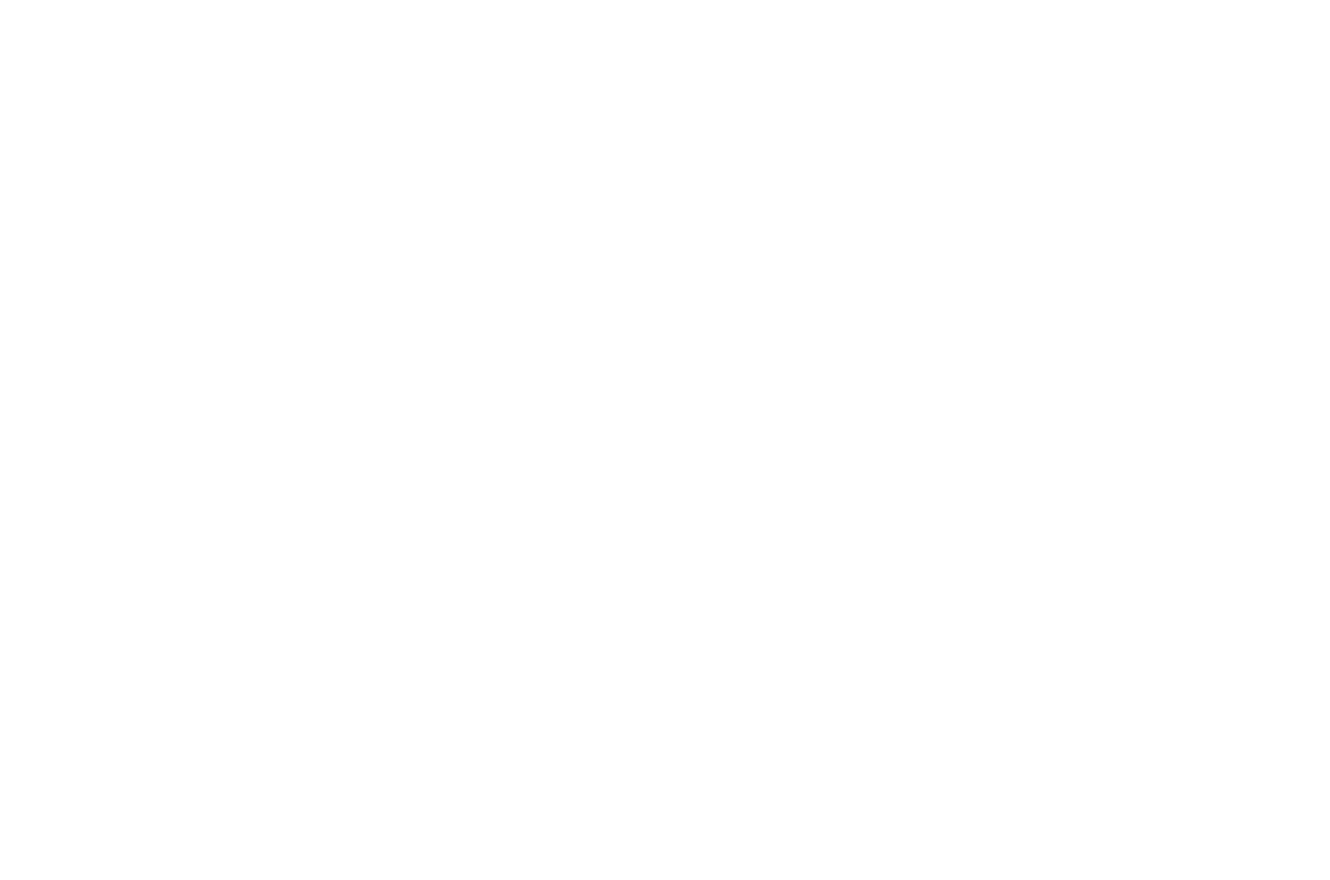
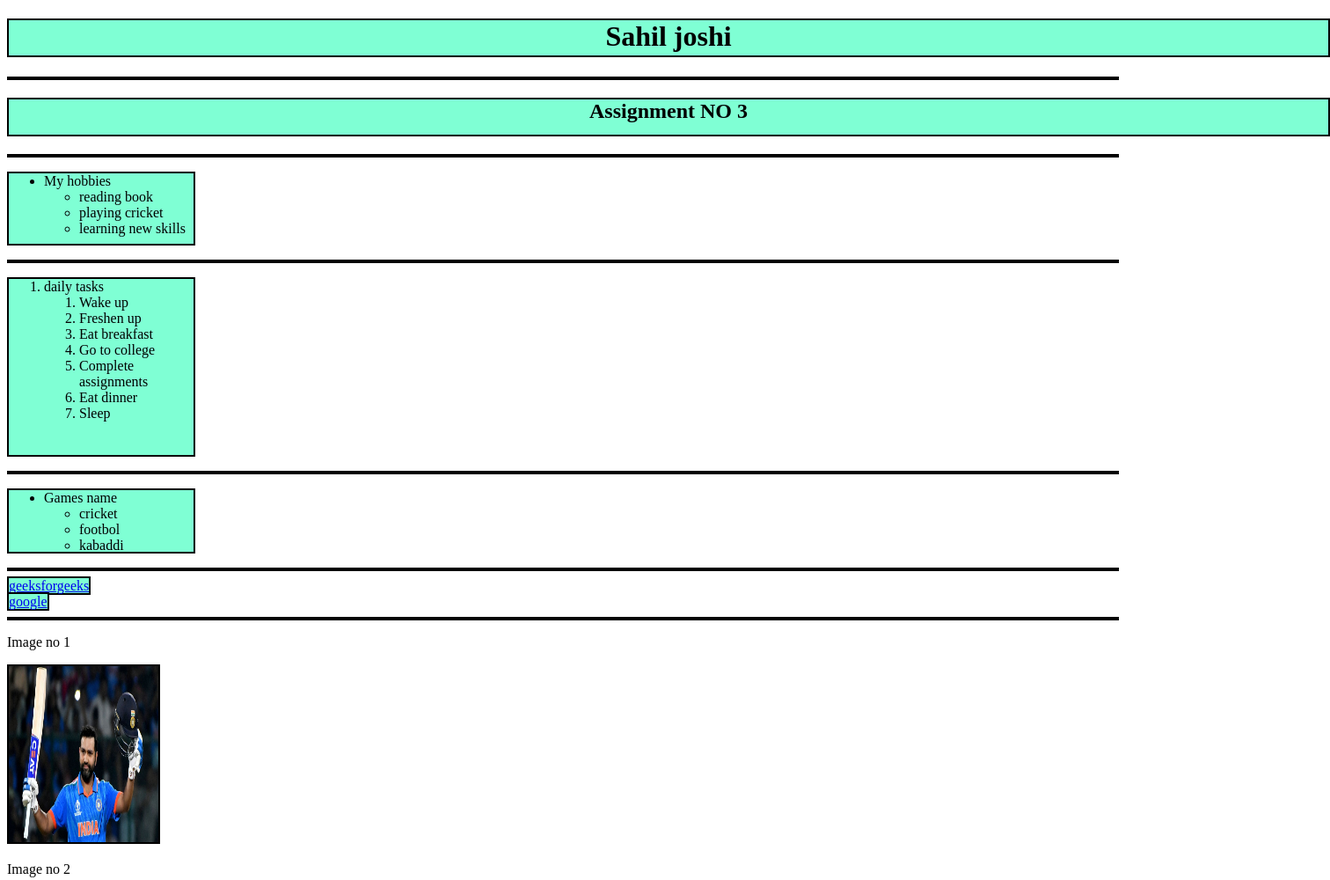
Before and after one commit to Sahiljoshi1606/Awdizhtmlcss, a plain HTML site: page Day 3/Day3.html in a window 1280 px wide. Shown: the top 1000 px of the page at 88% size, 1512 px wide, since content can reach past the window. Before the commit the page ends 800 px from the top, so only its background shows below. Drawn offline with Linux system fonts and the light colour scheme.

Commit message:
Upadtes Day 3

```diff
--- a/Day 3/Day3.html
+++ b/Day 3/Day3.html
@@ -1,6 +1,102 @@
 <!DOCTYPE html>
 <html>
-    <head>
-        <title> Day 3 HTML/CSS</title>
-    </head>
+
+<head>
+    <title> Day 3 HTML/CSS</title>
+    <style>
+        .om {
+            border: 2px solid black;
+            background-color: aquamarine;
+            width: 1500px;
+            height: 40px;
+            text-align: center;
+        }
+        .assignment {
+            border: 2px solid black;
+            background-color: aquamarine;
+            width: 1500px;
+            height: 40px;
+            text-align: center;
+        }
+        .hobbies {
+            border: 2px solid black;
+            background-color: aquamarine;
+            width: 170px;
+            height: 80px;
+        }
+        .dally  {
+            border: 2px solid black;
+            background-color: aquamarine;
+            width: 170px;
+            height: 200px;
+        }
+        .game {
+            border: 2px solid black;
+            background-color: aquamarine;
+            width: 170px;
+            height: 70px;
+        }
+        .link {
+            border: 2px solid black;
+            background-color: aquamarine;
+            width: 170px;
+            height: 50px;
+        }
+
+    </style>
+</head>
+
+
+<h1 style="text-align: center;" class="om">Sahil joshi</h1>
+<hr style="border: 2px solid black;">
+<h2 style="text-align: center;" class="assignment">Assignment NO 3</h2>
+<hr style="border: 2px solid black;">
+
+<ul class="hobbies">
+    <li>My hobbies
+        <ul>
+            <li>reading book</li>
+            <li>playing cricket</li>
+            <li>learning new skills</li>
+        </ul>
+    </li>
+</ul>
+<hr style="border: 2px solid black;">
+<ol class="dally">
+    <li>daily tasks
+        <ol>
+            <li>Wake up</li>
+            <li>Freshen up</li>
+            <li>Eat breakfast</li>
+            <li>Go to college</li>
+            <li>Complete assignments</li>
+            <li>Eat dinner</li>
+            <li>Sleep</li>
+        </ol>
+    </li>
+</ol>
+<hr style="border: 2px solid black;">
+<ul class="game">
+    <li>Games name
+        <ul>
+            <li>cricket</li>
+            <li>footbol</li>
+            <li>kabaddi</li>
+        </ul>
+    </li>
+</ul>
+<hr style="border: 2px solid black;">
+<a href="https://www.geeksforgeeks.org/" target="_blank" class="link">geeksforgeeks</a> <br>
+<a href="https://www.google.com " class="link">google</a>
+<hr style="border: 2px solid black;">
+<p>Image no 1  </p>
+<img src="../Rohit sharma image.jpg" alt="Rohit sharma" width="100px" height="100px" class="dally" > <br>
+<p>Image no 2 </p>
+<img src="https://www.thestatesman.com/wp-content/uploads/2022/10/FfwaWP1UUAE5rod.jpg" alt="virat kohli" width="100px"
+    height="100px">
+
+
+
+</body>
+
 </html>
```
Also changed, not shown: Rohit sharma image.jpg (added), 1 other file.
